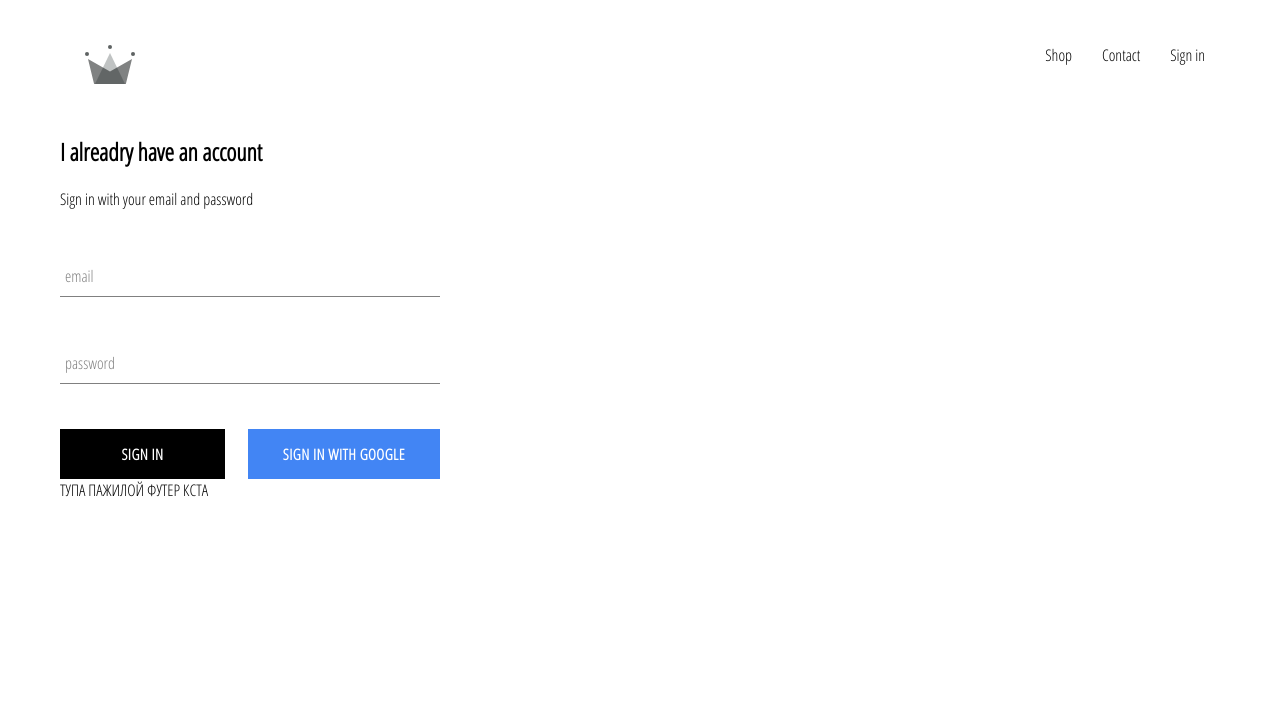
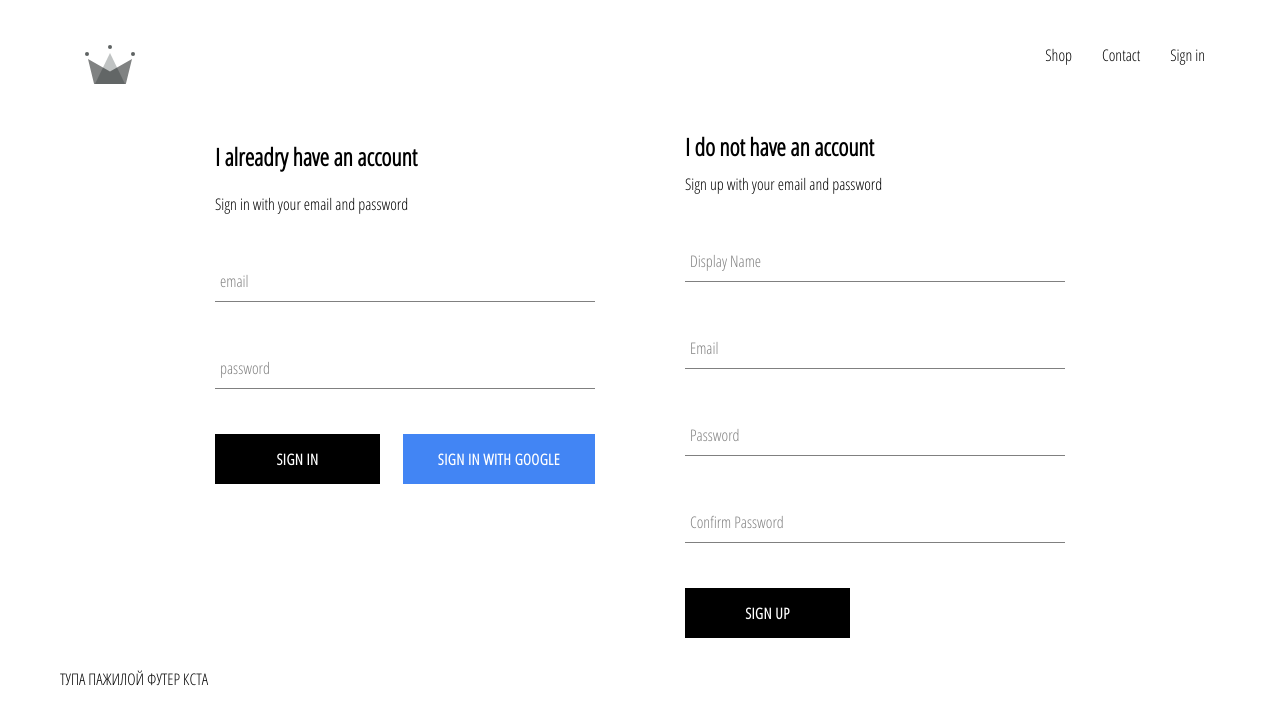
Before and after one commit to hryhola/crwn-clothing, a React (Create React App) app: page /signin in a window 1280 px wide. Shown: the top 724 px of the page. Built offline with nearby package versions, Linux system fonts and the light colour scheme; no server answers.

Commit message:
implemented firebase, utils included ability to store authenticated users into our firestore database

```diff
--- a/src/App.js
+++ b/src/App.js
@@ -2,7 +2,7 @@
 import { Switch, Route } from 'react-router-dom';
 import './App.scss';
 
-import { auth } from './firebase/firebase.utils';
+import { auth, createProfieDocument } from './firebase/firebase.utils';
 
 import Header from './components/header/header.component';
 import HomePage from './pages/homepage/homepage.component';
@@ -21,10 +21,21 @@
   unsubscribeFromAuth = null;
 
   componentDidMount() {
-    this.unsubscribeFromAuth = auth.onAuthStateChanged(user => {
-      this.setState({ currentUser: user });
+    this.unsubscribeFromAuth = auth.onAuthStateChanged(async userAuth => {
+      if (userAuth) {
+        const userRef = await createProfieDocument(userAuth);
 
-      console.log(user);
+        userRef.onSnapshot(snapShot => {
+          this.setState({
+            currentUser: {
+              id: snapShot.id,
+              ...snapShot.data()
+            }
+          });
+          console.log(this.state);
+        });
+      }
+      this.setState({ currentUser: userAuth });
     });
   }
   componentWillUnmount() {
--- a/src/components/sign-in/sign-in.component.jsx
+++ b/src/components/sign-in/sign-in.component.jsx
@@ -36,7 +36,7 @@
             value={this.state.email}
             handleChange={this.handleChange}
             label='email'
-            required
+            required={true}
           />
           <FormInput
             type='password'
@@ -44,7 +44,7 @@
             value={this.state.password}
             handleChange={this.handleChange}
             label='password'
-            required
+            required={true}
           />
           <div className='buttons'>
             <CustomButton type='submit'>Sign in</CustomButton>
--- a/src/components/sign-in/sign-in.styles.scss
+++ b/src/components/sign-in/sign-in.styles.scss
@@ -12,9 +12,10 @@
     justify-content: space-between;
   }
 }
-
+/*
 @media screen and (max-width: 600px) {
   .sign-in {
     width: 80vw;
   }
 }
+*/
--- /dev/null
+++ b/src/components/sign-up/sign-up.component.jsx
@@ -0,0 +1,100 @@
+import React from 'react';
+
+import FormInput from '../form-input/form-input.component';
+import CustomButton from '../custom-button/custom-button.component';
+
+import { auth, createProfieDocument } from '../../firebase/firebase.utils';
+
+import './sign-up.styles.scss';
+
+class SignUp extends React.Component {
+  constructor(props) {
+    super(props);
+
+    this.state = {
+      displayName: '',
+      email: '',
+      password: '',
+      confirmPassword: ''
+    };
+  }
+
+  handleSubmit = async event => {
+    event.preventDefault();
+
+    const { displayName, email, password, confirmPassword } = this.state;
+
+    if (password !== confirmPassword) {
+      alert("passwords don't match");
+      return;
+    }
+
+    try {
+      const { user } = await auth.createUserWithEmailAndPassword(
+        email,
+        password
+      );
+      await createProfieDocument(user, { displayName });
+      this.setState({
+        displayName: '',
+        email: '',
+        password: '',
+        confirmPassword: ''
+      });
+    } catch (error) {
+      console.error(error);
+    }
+  };
+
+  handleChange = event => {
+    const { name, value } = event.target;
+    this.setState({ [name]: value });
+  };
+
+  render() {
+    const { displayName, email, password, confirmPassword } = this.state;
+    return (
+      <div className='sign-up'>
+        <h2 className='title'>I do not have an account</h2>
+        <span>Sign up with your email and password</span>
+        <form className='sign-up-form' onSubmit={this.handleSubmit}>
+          <FormInput
+            type='text'
+            name='displayName'
+            value={displayName}
+            handleChange={this.handleChange}
+            label='Display Name'
+            required={true}
+          />
+          <FormInput
+            type='email'
+            name='email'
+            value={email}
+            handleChange={this.handleChange}
+            label='Email'
+            required={true}
+          />
+          <FormInput
+            type='password'
+            name='password'
+            value={password}
+            handleChange={this.handleChange}
+            label='Password'
+            required={true}
+          />
+          <FormInput
+            type='password'
+            name='confirmPassword'
+            value={confirmPassword}
+            handleChange={this.handleChange}
+            label='Confirm Password'
+            required={true}
+          />
+          <CustomButton type='submit'>Sign up</CustomButton>
+        </form>
+      </div>
+    );
+  }
+}
+
+export default SignUp;
--- /dev/null
+++ b/src/components/sign-up/sign-up.styles.scss
@@ -0,0 +1,9 @@
+.sign-up {
+  display: flex;
+  flex-direction: column;
+  width: 380px;
+
+  .title {
+    margin: 10px 0;
+  }
+}
--- a/src/firebase/firebase.utils.js
+++ b/src/firebase/firebase.utils.js
@@ -15,6 +15,32 @@
 
 firebase.initializeApp(config);
 
+export const createProfieDocument = async (userAuth, additionalData) => {
+  if (!userAuth) return;
+
+  const userRef = firestore.doc(`users/${userAuth.uid}`);
+
+  const snapShot = await userRef.get();
+
+  if (!snapShot.exists) {
+    const { displayName, email } = userAuth;
+    const createdAt = new Date();
+
+    try {
+      await userRef.set({
+        displayName,
+        email,
+        createdAt,
+        ...additionalData
+      });
+    } catch (error) {
+      console.error('error creating user', error.message);
+    }
+  }
+
+  return userRef;
+};
+
 export const auth = firebase.auth();
 export const firestore = firebase.firestore();
 
--- a/src/pages/sign-in-and-sign-up/sign-in-and-sign-up.component.jsx
+++ b/src/pages/sign-in-and-sign-up/sign-in-and-sign-up.component.jsx
@@ -1,11 +1,13 @@
 import React from 'react';
 import SignIn from '../../components/sign-in/sign-in.component';
+import SignUp from '../../components/sign-up/sign-up.component';
 
 import './sign-in-and-sign-up.styles.scss';
 
 const SignInAndSignUpPage = () => (
   <div className='sign-in-and-sign-up'>
     <SignIn />
+    <SignUp />
   </div>
 );
 
--- a/src/pages/sign-in-and-sign-up/sign-in-and-sign-up.styles.scss
+++ b/src/pages/sign-in-and-sign-up/sign-in-and-sign-up.styles.scss
@@ -0,0 +1,14 @@
+.sign-in-and-sign-up {
+  width: 850px;
+  display: flex;
+  flex-wrap: wrap;
+  justify-content: space-between;
+  margin: 30px auto;
+}
+@media screen and (max-width: 875px) {
+  .sign-in-and-sign-up {
+    width: 100%;
+    flex-direction: column;
+    margin: 10px 10px;
+  }
+}
```
Also changed, not shown: src/test.js (added).
